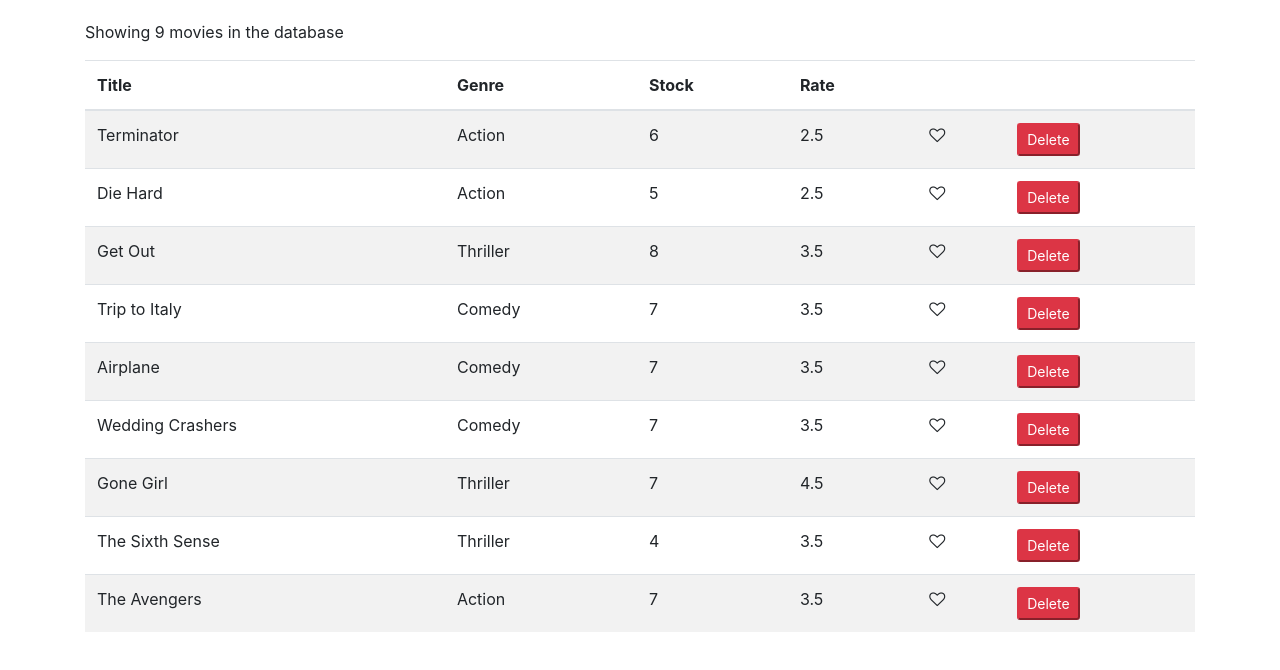
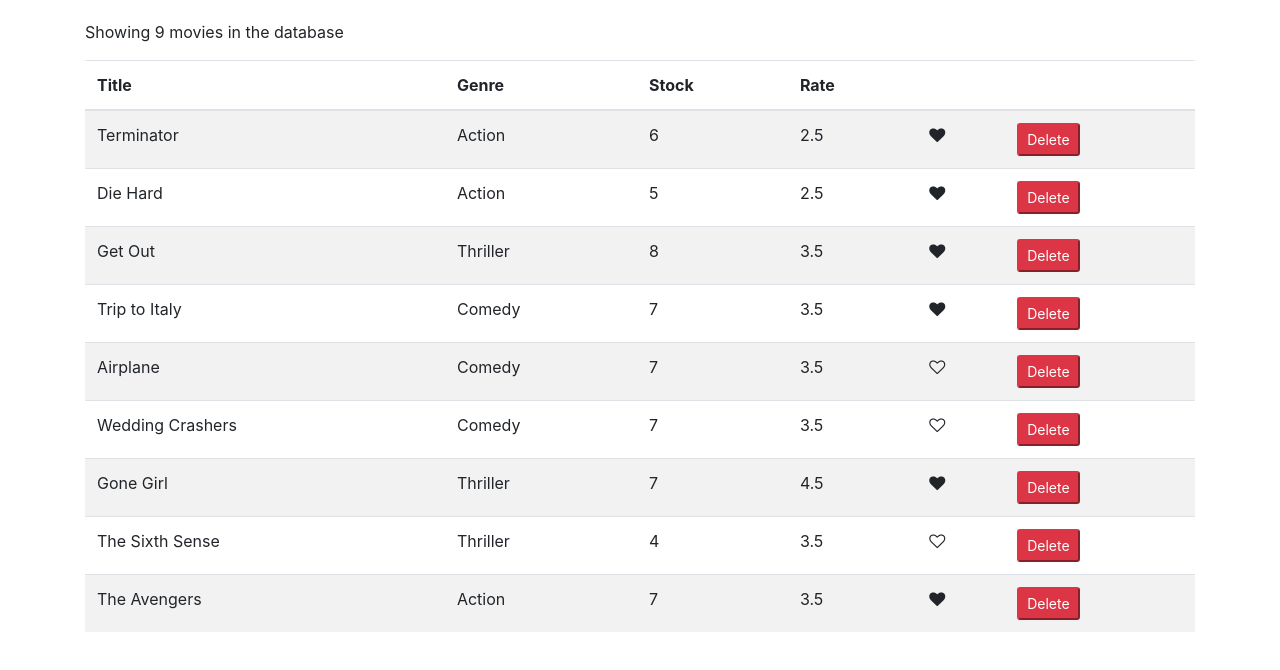
Before and after one commit to ChandimaHerath/movie-app-reactJS, a React (Create React App) app: page / in a window 1280 px wide. Shown: the top 670 px of the page. Built offline with nearby package versions, Linux system fonts and the light colour scheme.

Commit message:
like icon click event imoplemented

```diff
--- a/src/components/common/like.jsx
+++ b/src/components/common/like.jsx
@@ -7,7 +7,9 @@ class Like extends Component {
 
 
     render() {
-        return (<i class="fa fa-heart-o" aria-hidden="true"/>);
+        let classes = "fa fa-heart";
+        if(!this.props.liked) classes += "-o";
+        return (<i  style={{cursor:"pointer  "}} onClick={this.props.onClick }  className={classes} aria-hidden="true"/>);
     }
 }
 
--- a/src/components/movies.jsx
+++ b/src/components/movies.jsx
@@ -10,6 +10,14 @@ class Movies extends Component{
     handleDelete= movie=>{
         const movies = this.state.movies.filter(m=>m._id!==movie._id);
         this.setState({movies:movies});
+    };
+
+    handleLike = movie=>{
+            const movies = [...this.state.movies];
+            const index = movies.indexOf(movie);
+            movies[index] = {...movies[index]};
+            movies[index].liked = !movies[index].liked;
+            this.setState({movies});
     };
 
     render(){
@@ -36,7 +44,7 @@ class Movies extends Component{
                     <td>{movie.genre.name}</td>
                     <td>{movie.numberInStock}</td>
                     <td>{movie.dailyRentalRate}</td>
-                    <td>  <Like/> </td>
+                    <td>  <Like  onClick={()=>this.handleLike(movie)} liked={movie.liked}/> </td>
                     <td><button onClick={()=>this.handleDelete(movie)} className="button btn-danger btn-sm">Delete</button> </td>
                 </tr>))}
 
--- a/src/services/fakeMovieService.js
+++ b/src/services/fakeMovieService.js
@@ -7,63 +7,76 @@ const movies = [
     genre: { _id: "5b21ca3eeb7f6fbccd471818", name: "Action" },
     numberInStock: 6,
     dailyRentalRate: 2.5,
-    publishDate: "2018-01-03T19:04:28.809Z"
+    publishDate: "2018-01-03T19:04:28.809Z",
+    liked: true,
   },
   {
     _id: "5b21ca3eeb7f6fbccd471816",
     title: "Die Hard",
     genre: { _id: "5b21ca3eeb7f6fbccd471818", name: "Action" },
     numberInStock: 5,
-    dailyRentalRate: 2.5
+    dailyRentalRate: 2.5,
+    liked: true,
+
   },
   {
     _id: "5b21ca3eeb7f6fbccd471817",
     title: "Get Out",
     genre: { _id: "5b21ca3eeb7f6fbccd471820", name: "Thriller" },
     numberInStock: 8,
-    dailyRentalRate: 3.5
+    dailyRentalRate: 3.5,
+    liked: true,
+
   },
   {
     _id: "5b21ca3eeb7f6fbccd471819",
     title: "Trip to Italy",
     genre: { _id: "5b21ca3eeb7f6fbccd471814", name: "Comedy" },
     numberInStock: 7,
-    dailyRentalRate: 3.5
+    dailyRentalRate: 3.5,
+    liked: true
+
   },
   {
     _id: "5b21ca3eeb7f6fbccd47181a",
     title: "Airplane",
     genre: { _id: "5b21ca3eeb7f6fbccd471814", name: "Comedy" },
     numberInStock: 7,
-    dailyRentalRate: 3.5
+    dailyRentalRate: 3.5,
+    liked: false
+
   },
   {
     _id: "5b21ca3eeb7f6fbccd47181b",
     title: "Wedding Crashers",
     genre: { _id: "5b21ca3eeb7f6fbccd471814", name: "Comedy" },
     numberInStock: 7,
-    dailyRentalRate: 3.5
+    dailyRentalRate: 3.5,
+    liked: false
   },
   {
     _id: "5b21ca3eeb7f6fbccd47181e",
     title: "Gone Girl",
     genre: { _id: "5b21ca3eeb7f6fbccd471820", name: "Thriller" },
     numberInStock: 7,
-    dailyRentalRate: 4.5
+    dailyRentalRate: 4.5,
+    liked: true
   },
   {
     _id: "5b21ca3eeb7f6fbccd47181f",
     title: "The Sixth Sense",
     genre: { _id: "5b21ca3eeb7f6fbccd471820", name: "Thriller" },
     numberInStock: 4,
-    dailyRentalRate: 3.5
+    dailyRentalRate: 3.5,
+    liked: false
   },
   {
     _id: "5b21ca3eeb7f6fbccd471821",
     title: "The Avengers",
     genre: { _id: "5b21ca3eeb7f6fbccd471818", name: "Action" },
     numberInStock: 7,
-    dailyRentalRate: 3.5
+    dailyRentalRate: 3.5,
+    liked: true
   }
 ];
 
```
